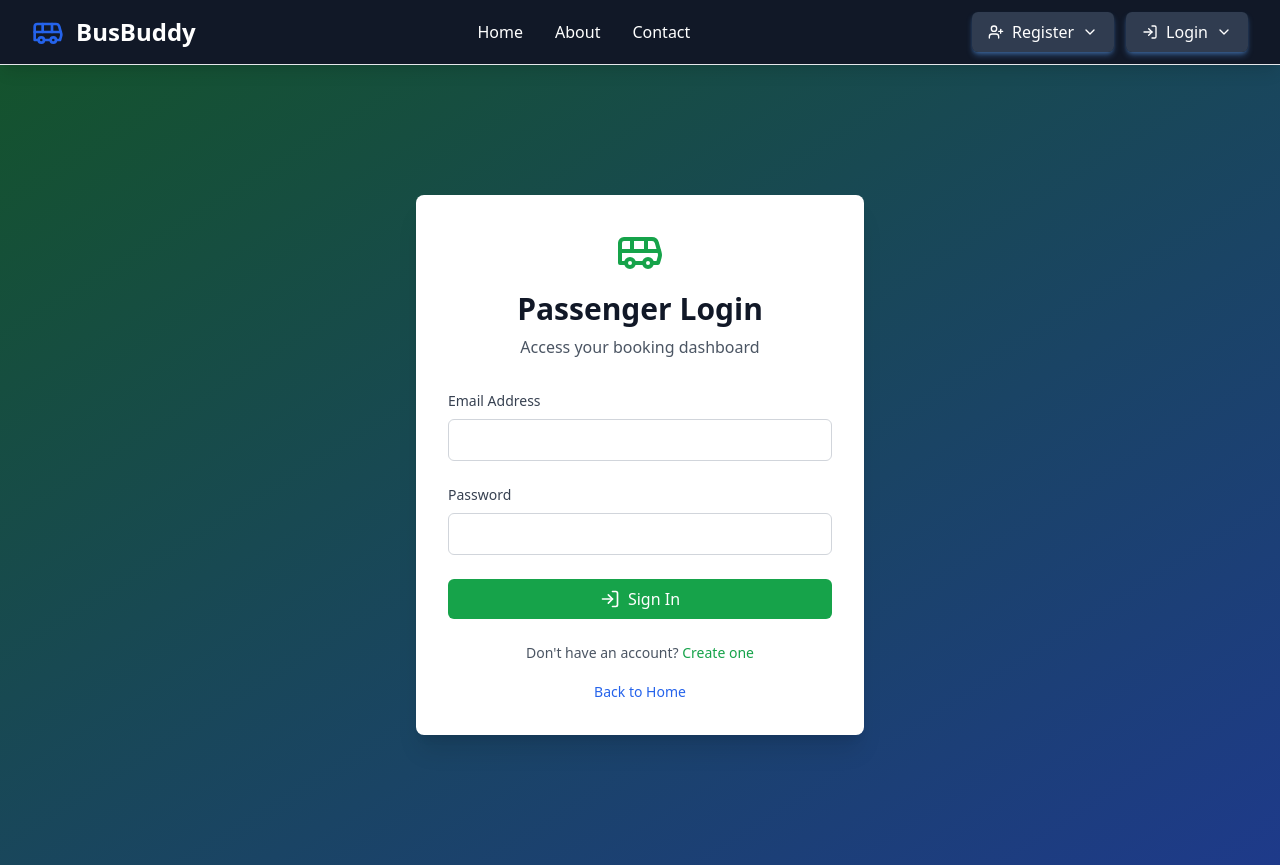
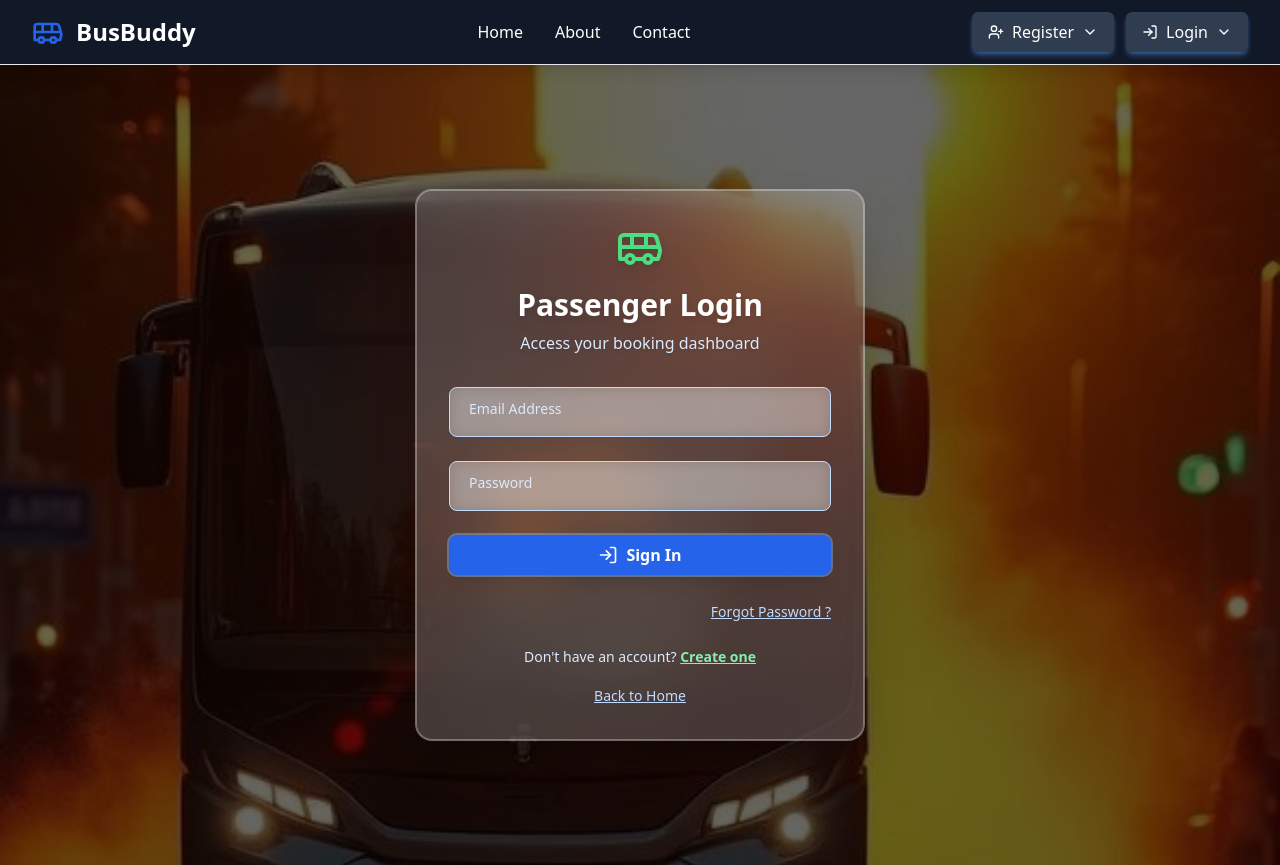
Before and after one commit to Neehangma/Web-Development, a React (Vite) app in the folder frontend/busbuddy/: page /passenger/login in a window 1280 px wide. Built offline with nearby package versions, Linux system fonts and the light colour scheme.

Commit message:
Adding Forgot-Password page in passenger side system.

```diff
--- a/frontend/busbuddy/src/App.jsx
+++ b/frontend/busbuddy/src/App.jsx
@@ -8,6 +8,7 @@ import PassengerRegister from './components/passenger/PassengerRegister';
 import PassengerLogin from './components/passenger/PassengerLogin';
 import PassengerDashboard from './components/passenger/PassengerDashboard';
 import PassengerProfile from './components/passenger/PassengerProfile';
+import ForgotPassword from './components/passenger/ForgotPassword';
 
 // Protected Route Component
 const ProtectedRoute = ({ children, userType }) => {
@@ -84,6 +85,10 @@ function App() {
               }
             />
             <Route
+              path="/passenger/forgot-password"
+              element={<ForgotPassword />}
+            />
+            <Route
               path="/passenger/dashboard"
               element={
                 <ProtectedRoute userType="passenger">
--- /dev/null
+++ b/frontend/busbuddy/src/components/passenger/ForgotPassword.jsx
@@ -0,0 +1,79 @@
+import React, { useState } from "react";
+import loginBg from '../../assets/images/login.jpg';
+
+const ForgotPassword = () => {
+    const [email, setEmail] = useState("");
+    const [message, setMessage] = useState("");
+    const [loading, setLoading] = useState(false);
+
+    const handleSubmit = async (e) => {
+        e.preventDefault();
+        setLoading(true);
+        setMessage("");
+        try {
+            // Replace with your API endpoint
+            const response = await fetch("/api/forgot-password", {
+                method: "POST",
+                headers: { "Content-Type": "application/json" },
+                body: JSON.stringify({ email }),
+            });
+            if (response.ok) {
+                setMessage("Password reset link sent to your email.");
+            } else {
+                setMessage("Failed to send reset link. Please try again.");
+            }
+        } catch (error) {
+            setMessage("An error occurred. Please try again.");
+        }
+        setLoading(false);
+    };
+
+    return (
+        <div className="relative min-h-screen flex items-center justify-center p-4 overflow-hidden">
+            {/* Background image with dark overlay */}
+            <img
+                src={loginBg}
+                alt="Forgot Password Background"
+                className="absolute inset-0 w-full h-full object-contain md:object-cover opacity-100 -z-20 transition-all duration-700"
+                draggable="false"
+            />
+            <div className="absolute inset-0 bg-black/60 -z-10" />
+            <div className="bg-white/20 backdrop-blur-xl rounded-2xl shadow-2xl border border-white/30 p-8 w-full max-w-md relative z-10 ring-1 ring-white/40">
+                <div className="text-center mb-8">
+                    <h2 className="text-3xl font-extrabold text-white drop-shadow-lg">Forgot Password</h2>
+                    <p className="text-blue-100 mt-2 drop-shadow">Enter your email to receive a password reset link</p>
+                </div>
+                <form onSubmit={handleSubmit} className="space-y-6">
+                    <div className="relative mb-2">
+                        <input
+                            type="email"
+                            id="email"
+                            value={email}
+                            required
+                            onChange={(e) => setEmail(e.target.value)}
+                            placeholder="Email Address"
+                            autoComplete="off"
+                            className="peer w-full px-4 py-3 border border-blue-200 bg-white/30 text-white placeholder-transparent rounded-lg focus:outline-none focus:ring-2 focus:ring-blue-400 focus:border-blue-400 transition-all duration-200 shadow-sm backdrop-blur"
+                        />
+                        <label htmlFor="email" className="absolute left-4 top-3 text-blue-100 text-sm pointer-events-none transition-all duration-200
+                            peer-focus:-top-5 peer-focus:left-2 peer-focus:text-xs peer-focus:text-blue-200
+                            peer-valid:-top-5 peer-valid:left-2 peer-valid:text-xs peer-valid:text-blue-200
+                            bg-transparent px-1">
+                            Email Address
+                        </label>
+                    </div>
+                    <button
+                        type="submit"
+                        disabled={loading}
+                        className="w-full bg-blue-600 hover:bg-blue-700 text-white font-bold py-2 px-4 rounded-lg shadow-lg transition duration-200 flex items-center justify-center disabled:opacity-50 ring-2 ring-blue-300/40"
+                    >
+                        {loading ? "Sending..." : "Send Reset Link"}
+                    </button>
+                </form>
+                {message && <p className="mt-4 text-center text-blue-100 font-medium">{message}</p>}
+            </div>
+        </div>
+    );
+};
+
+export default ForgotPassword;
--- a/frontend/busbuddy/src/components/passenger/PassengerLogin.jsx
+++ b/frontend/busbuddy/src/components/passenger/PassengerLogin.jsx
@@ -3,6 +3,7 @@ import { useAuth } from '../../context/AuthContext';
 import { useNavigate, Link } from 'react-router-dom';
 import { LogIn, Bus } from 'lucide-react';
 import Layout from '../layout/Layout';
+import loginBg from '../../assets/images/login.jpg';
 
 const PassengerLogin = () => {
   const [email, setEmail] = useState('');
@@ -11,7 +12,6 @@ const PassengerLogin = () => {
   const [loading, setLoading] = useState(false);
   const { login } = useAuth();
   const navigate = useNavigate();
-
   const handleSubmit = async (e) => {
     e.preventDefault();
     setLoading(true);
@@ -30,47 +30,67 @@ const PassengerLogin = () => {
 
   return (
     <Layout showFooter={false}>
-      <div className="min-h-screen bg-gradient-to-br from-green-900 to-blue-900 flex items-center justify-center p-4">
-        <div className="bg-white rounded-lg shadow-xl p-8 w-full max-w-md">
+      <div className="relative min-h-screen flex items-center justify-center p-4 overflow-hidden">
+        {/* Background image with dark overlay */}
+        <img
+          src={loginBg}
+          alt="Login Background"
+          className="absolute inset-0 w-full h-full object-contain md:object-cover opacity-100 -z-20 transition-all duration-700"
+          draggable="false"
+        />
+        <div className="absolute inset-0 bg-black/60 -z-10" />
+        <div className="bg-white/20 backdrop-blur-xl rounded-2xl shadow-2xl border border-white/30 p-8 w-full max-w-md relative z-10 ring-1 ring-white/40">
           <div className="text-center mb-8">
             <div className="flex justify-center mb-4">
-              <Bus className="h-12 w-12 text-green-600" />
+              <Bus className="h-12 w-12 text-green-400 drop-shadow-lg" />
             </div>
-            <h2 className="text-3xl font-bold text-gray-900">Passenger Login</h2>
-            <p className="text-gray-600 mt-2">Access your booking dashboard</p>
+            <h2 className="text-3xl font-extrabold text-white drop-shadow-lg">Passenger Login</h2>
+            <p className="text-blue-100 mt-2 drop-shadow">Access your booking dashboard</p>
           </div>
 
           <form onSubmit={handleSubmit} className="space-y-6">
-            <div>
-              <label htmlFor="email" className="block text-sm font-medium text-gray-700 mb-2">
-                Email Address
-              </label>
+            {/* Email Field */}
+            <div className="relative mb-2">
               <input
                 type="email"
                 id="email"
                 value={email}
                 onChange={(e) => setEmail(e.target.value)}
-                className="w-full px-3 py-2 border border-gray-300 rounded-md focus:outline-none focus:ring-2 focus:ring-green-500 focus:border-transparent"
+                className="peer w-full px-4 py-3 border border-blue-200 bg-white/30 text-white placeholder-transparent rounded-lg focus:outline-none focus:ring-2 focus:ring-blue-400 focus:border-blue-400 transition-all duration-200 shadow-sm backdrop-blur"
                 required
+                placeholder="Email Address"
+                autoComplete="off"
               />
+              <label htmlFor="email" className="absolute left-4 top-3 text-blue-100 text-sm pointer-events-none transition-all duration-200
+                peer-focus:-top-5 peer-focus:left-2 peer-focus:text-xs peer-focus:text-blue-200
+                peer-valid:-top-5 peer-valid:left-2 peer-valid:text-xs peer-valid:text-blue-200
+                bg-transparent px-1">
+                Email Address
+              </label>
             </div>
 
-            <div>
-              <label htmlFor="password" className="block text-sm font-medium text-gray-700 mb-2">
-                Password
-              </label>
+            {/* Password Field */}
+            <div className="relative mb-2">
               <input
                 type="password"
                 id="password"
                 value={password}
                 onChange={(e) => setPassword(e.target.value)}
-                className="w-full px-3 py-2 border border-gray-300 rounded-md focus:outline-none focus:ring-2 focus:ring-green-500 focus:border-transparent"
+                className="peer w-full px-4 py-3 border border-blue-200 bg-white/30 text-white placeholder-transparent rounded-lg focus:outline-none focus:ring-2 focus:ring-blue-400 focus:border-blue-400 transition-all duration-200 shadow-sm backdrop-blur"
                 required
+                placeholder="Password"
+                autoComplete="off"
               />
+              <label htmlFor="password" className="absolute left-4 top-3 text-blue-100 text-sm pointer-events-none transition-all duration-200
+                peer-focus:-top-5 peer-focus:left-2 peer-focus:text-xs peer-focus:text-blue-200
+                peer-valid:-top-5 peer-valid:left-2 peer-valid:text-xs peer-valid:text-blue-200
+                bg-transparent px-1">
+                Password
+              </label>
             </div>
 
             {error && (
-              <div className="bg-red-50 border border-red-200 text-red-700 px-4 py-3 rounded">
+              <div className="bg-red-600/90 border border-red-300 text-white px-4 py-3 rounded shadow">
                 {error}
               </div>
             )}
@@ -78,7 +98,7 @@ const PassengerLogin = () => {
             <button
               type="submit"
               disabled={loading}
-              className="w-full bg-green-600 hover:bg-green-700 text-white font-medium py-2 px-4 rounded-md transition duration-200 flex items-center justify-center disabled:opacity-50"
+              className="w-full bg-blue-600 hover:bg-blue-700 text-white font-bold py-2 px-4 rounded-lg shadow-lg transition duration-200 flex items-center justify-center disabled:opacity-50 ring-2 ring-blue-300/40"
             >
               {loading ? (
                 <div className="animate-spin rounded-full h-5 w-5 border-b-2 border-white"></div>
@@ -89,12 +109,20 @@ const PassengerLogin = () => {
                 </>
               )}
             </button>
+            <div className="mt-2 text-right">
+              <Link
+                to="/passenger/forgot-password"
+                className="text-blue-200 hover:text-blue-400 text-sm underline"
+              >
+                Forgot Password ?
+              </Link>
+            </div>
           </form>
 
           <div className="mt-6 text-center">
-            <p className="text-sm text-gray-600">
+            <p className="text-sm text-blue-100">
               Don't have an account?{' '}
-              <Link to="/passenger/register" className="text-green-600 hover:text-green-700 font-medium">
+              <Link to="/passenger/register" className="text-green-300 hover:text-green-400 font-semibold underline">
                 Create one
               </Link>
             </p>
@@ -103,7 +131,7 @@ const PassengerLogin = () => {
           <div className="mt-4 text-center">
             <button
               onClick={() => navigate('/')}
-              className="text-blue-600 hover:text-blue-700 text-sm"
+              className="text-blue-200 hover:text-blue-400 text-sm underline"
             >
               Back to Home
             </button>
--- a/frontend/busbuddy/src/components/passenger/PassengerRegister.jsx
+++ b/frontend/busbuddy/src/components/passenger/PassengerRegister.jsx
@@ -3,7 +3,7 @@ import { useAuth } from '../../context/AuthContext';
 import { useNavigate, Link } from 'react-router-dom';
 import { UserPlus, Bus } from 'lucide-react';
 import Layout from '../layout/Layout';
-import registerBusBg from '../../assets/images/register.jpg';
+import registerBusBg from '../../assets/images/Register.jpg';
 
 const PassengerRegister = () => {
   const [formData, setFormData] = useState({
```
Also changed, not shown: frontend/busbuddy/src/assets/images/register.jpg.
